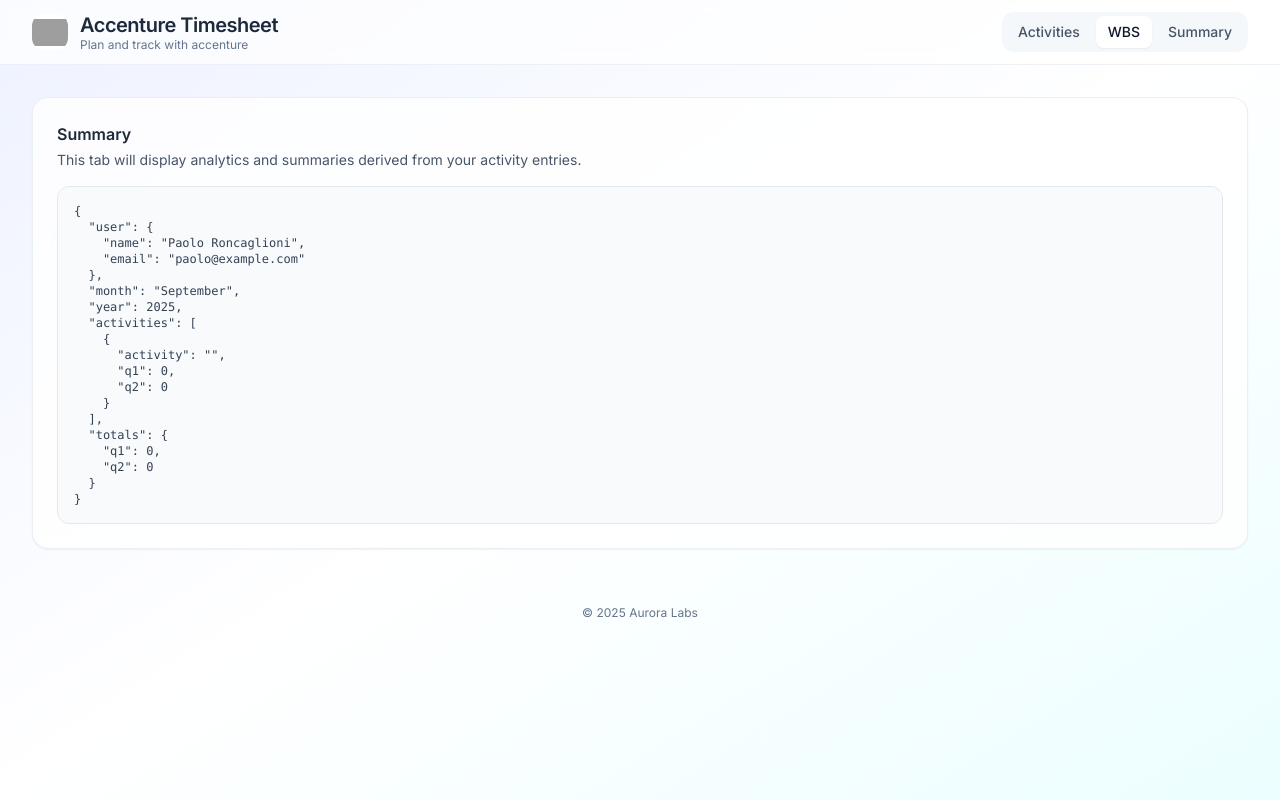
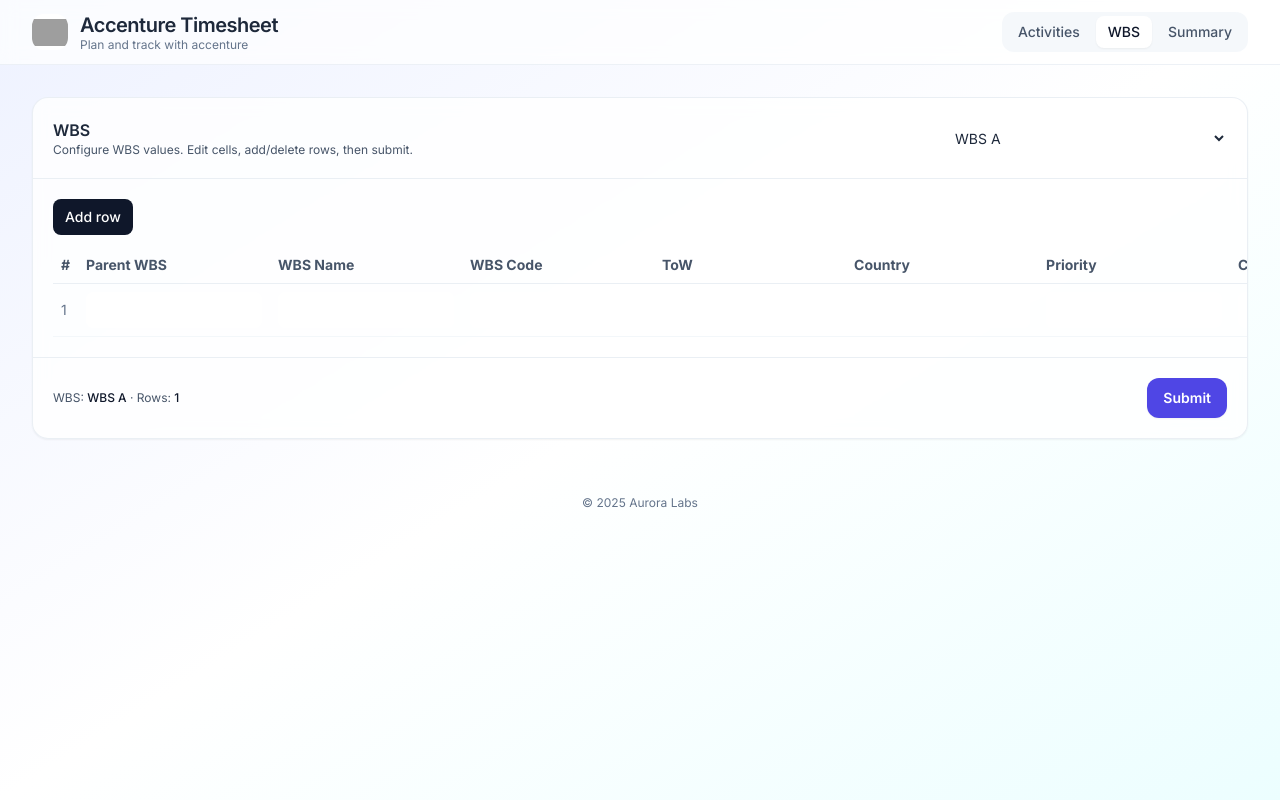
Before and after one commit to Roncax/builder-curry-garden, an Angular app: page / in a window 1280 px wide. Both pictures are taken after a click on the button "WBS". Built offline with nearby package versions, Linux system fonts and the light colour scheme; grey boxes are pictures that could not be loaded.

Commit message:
Insert WBS conditional block into app.html
cgen-f6a92a1f11fd42eb88ea6fdcccc8a4e6

```diff
--- a/src/app/app.html
+++ b/src/app/app.html
@@ -21,6 +21,10 @@
           <app-activities [selectedUser]="users[selectedUserIndex()]" (payloadChange)="onPayloadChange($event)"></app-activities>
         </section>
       </section>
+    } @else if (activeTab() === 'WBS') {
+      <section>
+        <app-wbs></app-wbs>
+      </section>
     } @else {
       <section class="rounded-2xl border border-slate-200/70 bg-white/80 backdrop-blur p-6 shadow-sm">
         <h2 class="text-base font-semibold">Summary</h2>
```
